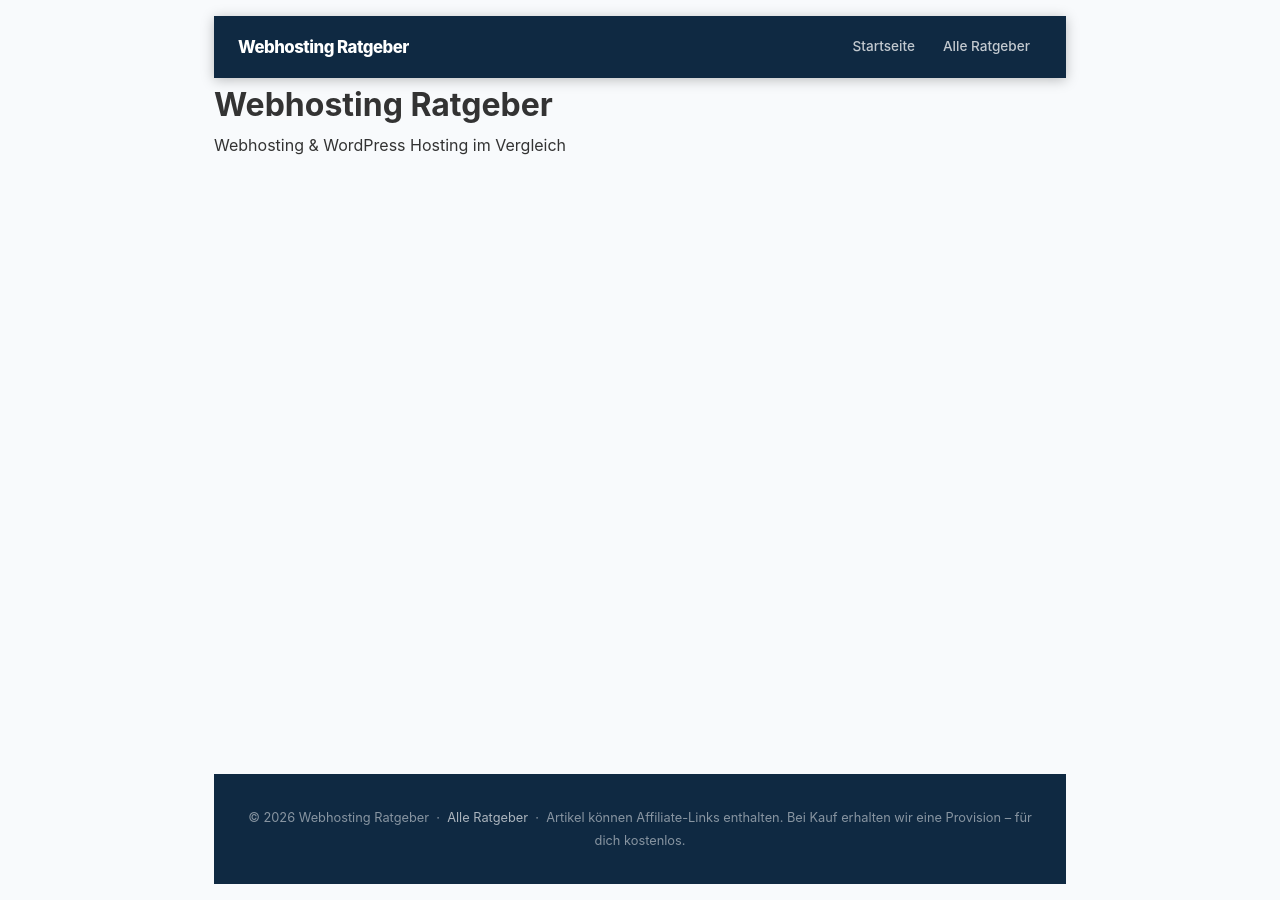
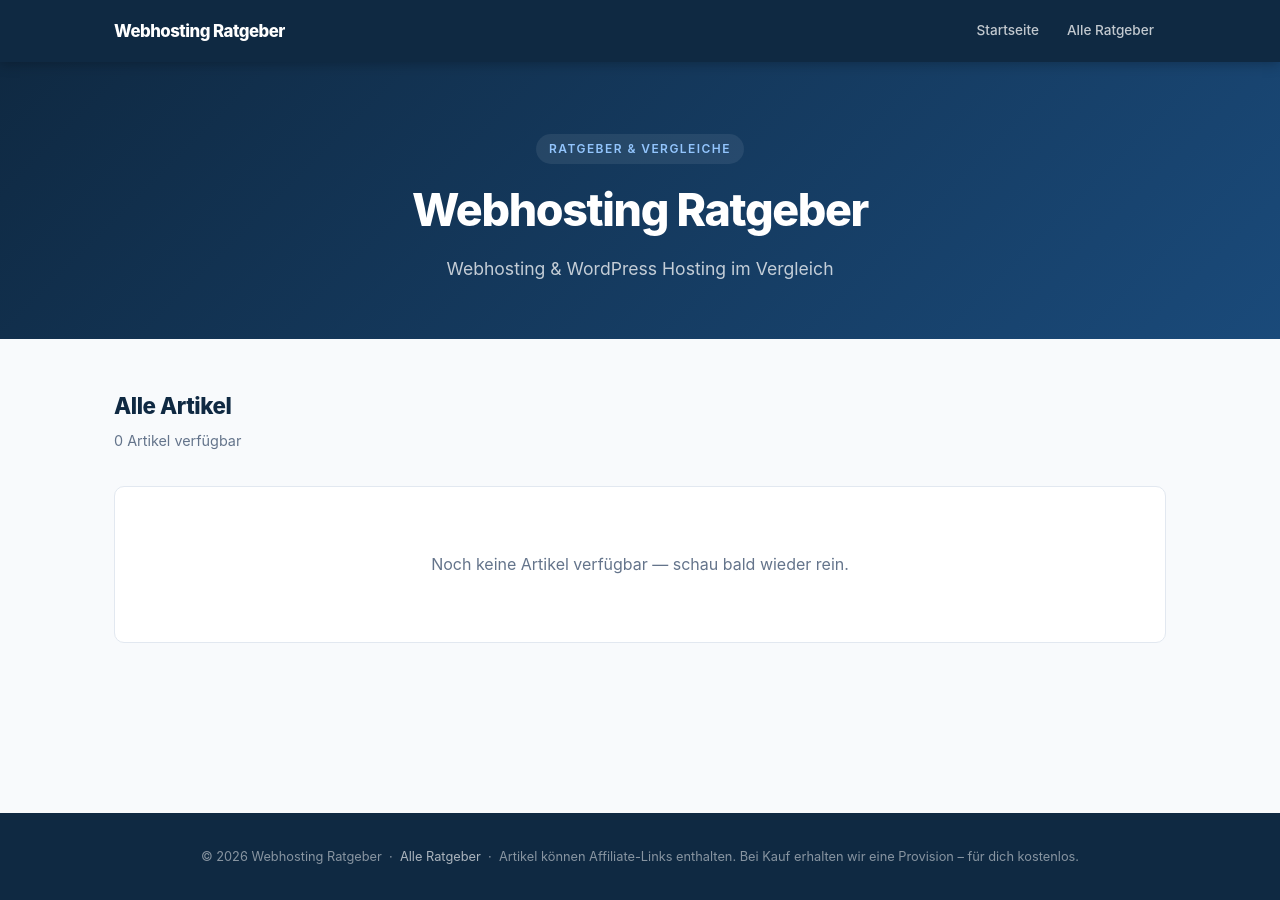
Before and after one commit to deraneckaerial/webhosting-ratgeber, a Jekyll site: the page built from index.html, in a window 1280 px wide. Built offline with Jekyll 4.4.1, drawn with Linux system fonts in a browser that asks for light colours.

Commit message:
Update index page

```diff
--- a/index.html
+++ b/index.html
@@ -1,32 +1,42 @@
 ---
 layout: default
 ---
-<!DOCTYPE html>
-<html lang="de">
-<head>
-  <meta charset="UTF-8">
-  <meta name="viewport" content="width=device-width, initial-scale=1.0">
-  <title>Webhosting Ratgeber</title>
-  <meta name="description" content="Webhosting & WordPress Hosting im Vergleich">
-  <style>
-    body { font-family: -apple-system, BlinkMacSystemFont, 'Segoe UI', sans-serif; max-width: 900px; margin: 0 auto; padding: 1rem 1.5rem; color: #333; }
-    h1 { font-size: 2rem; }
-    .post-list { list-style: none; padding: 0; }
-    .post-list li { border-bottom: 1px solid #eee; padding: 1rem 0; }
-    .post-list a { text-decoration: none; font-size: 1.1rem; color: #0066cc; }
-    .post-date { color: #888; font-size: 0.85rem; margin-top: 0.25rem; }
-  </style>
-</head>
-<body>
-  <h1>Webhosting Ratgeber</h1>
-  <p>Webhosting & WordPress Hosting im Vergleich</p>
-  <ul class="post-list">
+
+<div class="hero">
+  <div class="hero__inner">
+    <span class="hero__eyebrow">Ratgeber &amp; Vergleiche</span>
+    <h1 class="hero__title">{{ site.title }}</h1>
+    <p class="hero__desc">{{ site.description }}</p>
+  </div>
+</div>
+
+<div class="section">
+  <div class="section-header" style="margin-bottom: 0.25rem;">
+    <h2 class="section__title">Alle Artikel</h2>
+    <p class="section__sub">{{ site.posts | size }} {% if site.posts.size == 1 %}Artikel{% else %}Artikel{% endif %} verfügbar</p>
+  </div>
+
+  {% if site.posts.size > 0 %}
+  <div class="card-grid">
     {% for post in site.posts %}
-    <li>
-      <a href="{{ post.url | prepend: site.baseurl }}">{{ post.title }}</a>
-      <div class="post-date">{{ post.date | date: "%d.%m.%Y" }}</div>
-    </li>
+    <a href="{{ post.url | prepend: site.baseurl }}" class="card" aria-label="{{ post.title }}">
+      <div class="card__date">{{ post.date | date: "%d. %B %Y" }}</div>
+      <div class="card__title">{{ post.title }}</div>
+      {% if post.description %}
+        <p class="card__excerpt">{{ post.description | truncate: 110 }}</p>
+      {% endif %}
+      <span class="card__cta">
+        Artikel lesen
+        <svg width="14" height="14" fill="none" stroke="currentColor" viewBox="0 0 24 24" aria-hidden="true">
+          <path stroke-linecap="round" stroke-linejoin="round" stroke-width="2.5" d="M9 5l7 7-7 7"/>
+        </svg>
+      </span>
+    </a>
     {% endfor %}
-  </ul>
-</body>
-</html>
+  </div>
+  {% else %}
+  <div class="empty-state">
+    <p>Noch keine Artikel verfügbar — schau bald wieder rein.</p>
+  </div>
+  {% endif %}
+</div>
```
